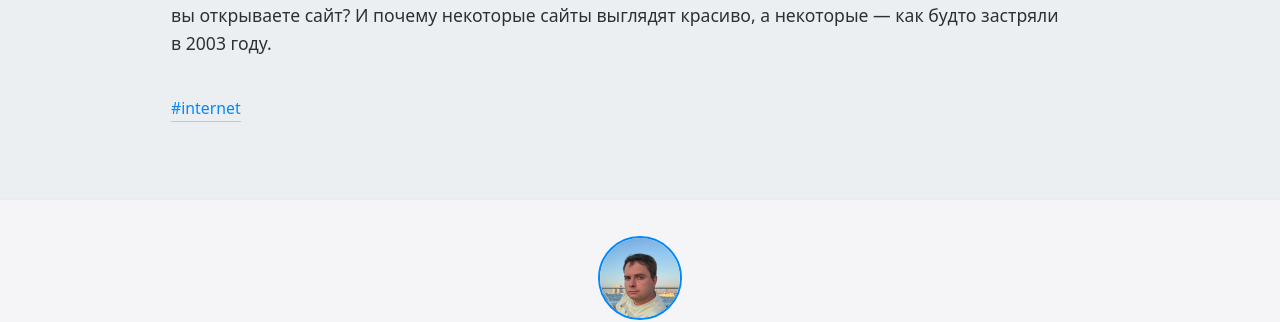
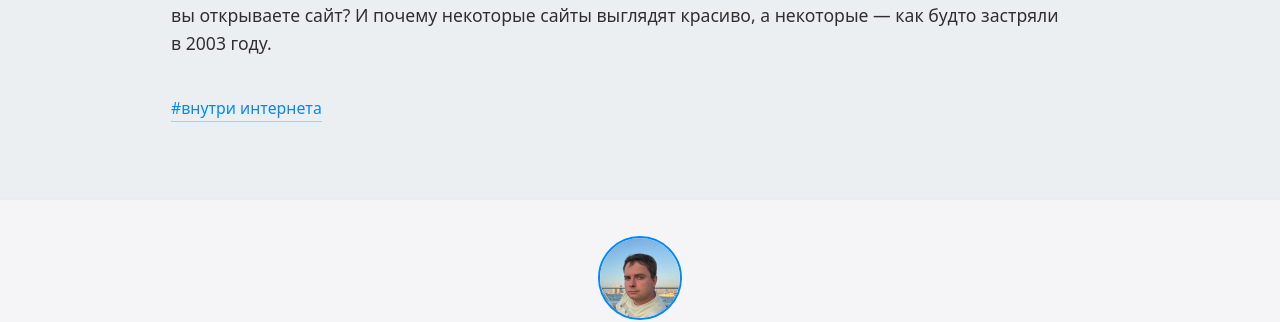
Before and after one commit to artembolotov/artembolotov.github.io, a Jekyll site: the page built from blog/_posts/2026-06-02-what-is-the-internet.md, in a window 1280 px wide and 900 px high, scrolled down 4502 px. Shown: the part 321-643 px from the top of the window. Built offline with Jekyll 4.4.1, drawn with Linux system fonts in a browser that asks for light colours.

Commit message:
Fix broken cross-references: add /blog/internet/ tag page
All 15 articles in the «Внутри интернета» series link to /blog/internet/,
but that tag page didn't exist. Created blog/internet/index.html using the
existing tag-page layout and added Russian translation to tag_translations.yml.

https://claude.ai/code/session_01G8SjRv17jN4SuEdR9krgy8

```diff
--- a/_data/tag_translations.yml
+++ b/_data/tag_translations.yml
@@ -1,2 +1,3 @@
 
 notes: заметки
+internet: внутри интернета
--- /dev/null
+++ b/blog/internet/index.html
@@ -0,0 +1,6 @@
+---
+layout: tag-page
+tag: internet
+title: "Внутри интернета"
+description: "Серия статей о том, как устроен интернет — без скучных лекций и зубодробительных терминов"
+---
```
